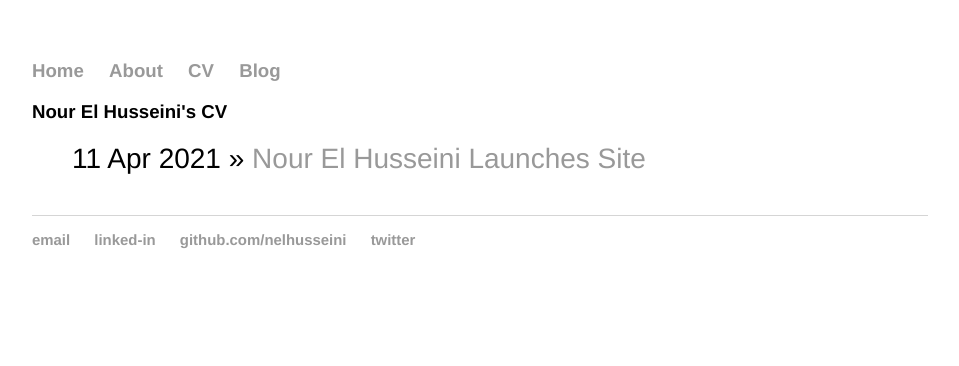
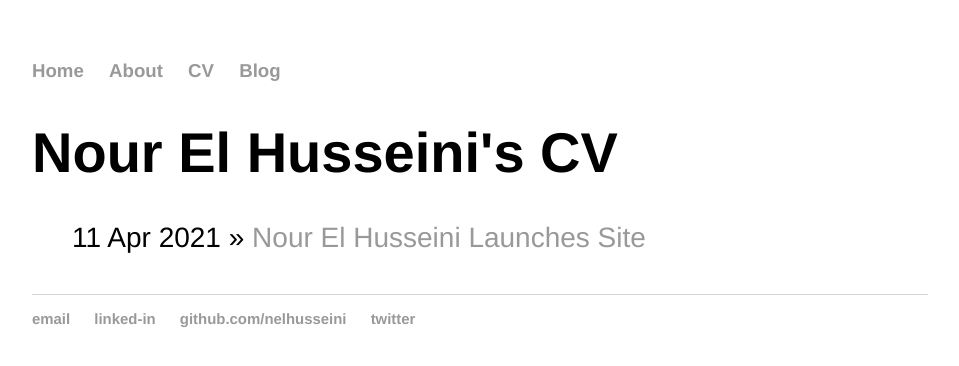
Before and after one commit to tinydeltas/nelhusseini.github.io, a Jekyll site: the page built from cv/index.html, in a window 1280 px wide. Shown: the top 366 px of the page, without its empty margins (160-1119 px from the left). Built offline with Jekyll 4.4.1, drawn with Linux system fonts in a browser that asks for light colours.

Commit message:
Update main.css

```diff
--- a/css/main.css
+++ b/css/main.css
@@ -48,7 +48,3 @@ body{
   font-family: Helvetica;
   font-size: 14pt;
 }
-/* Headers */
-h1,h2,h3,h4,h5,h6{
-  font-size: 14pt;
-}
```
